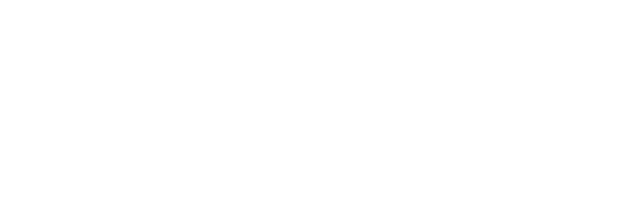
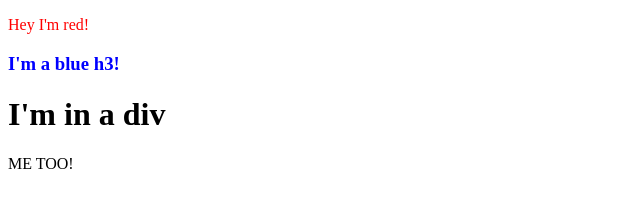
Before and after one commit to hnwong28/odin-DOM-manipulation, a plain HTML site: page index.html in a window 1280 px wide. Shown: the whole page, without its empty margins (0-640 px from the left). Drawn offline with Linux system fonts and the light colour scheme.

Commit message:
Finished

```diff
--- a/index.html
+++ b/index.html
@@ -6,5 +6,7 @@
     <meta name="viewport" content="width=device-width, initial-scale=1.0" />
     <title>Document</title>
   </head>
-  <body></body>
+  <body>
+    <div id="container"></div>
+  </body>
 </html>
--- a/js-file.js
+++ b/js-file.js
@@ -0,0 +1,38 @@
+/* // your JavaScript file
+const container = document.querySelector("#container");
+
+const content = document.createElement("div");
+content.classList.add("content");
+content.textContent = "This is the glorious text-content!";
+
+container.appendChild(content);
+
+a <p> with red text that says “Hey I’m red!”
+an <h3> with blue text that says “I’m a blue h3!”
+a <div> with a black border and pink background color with the following elements inside of it:
+another <h1> that says “I’m in a div”
+a <p> that says “ME TOO!”
+Hint for this one: after creating the <div> with createElement,
+append the <h1> and <p> to it before adding it to the container.
+ */
+
+const container = document.querySelector("#container");
+
+const paragraph = document.createElement("p");
+paragraph.textContent = "Hey I'm red!";
+paragraph.style.color = "red";
+container.appendChild(paragraph);
+
+const h3 = document.createElement("h3");
+h3.textContent = "I'm a blue h3!";
+h3.style.color = "blue";
+container.appendChild(h3);
+
+const div = document.createElement("div");
+const h1 = document.createElement("h1");
+h1.textContent = "I'm in a div";
+div.appendChild(h1);
+const p = document.createElement("p");
+p.textContent = "ME TOO!"
+div.appendChild(p);
+container.appendChild(div);
```
